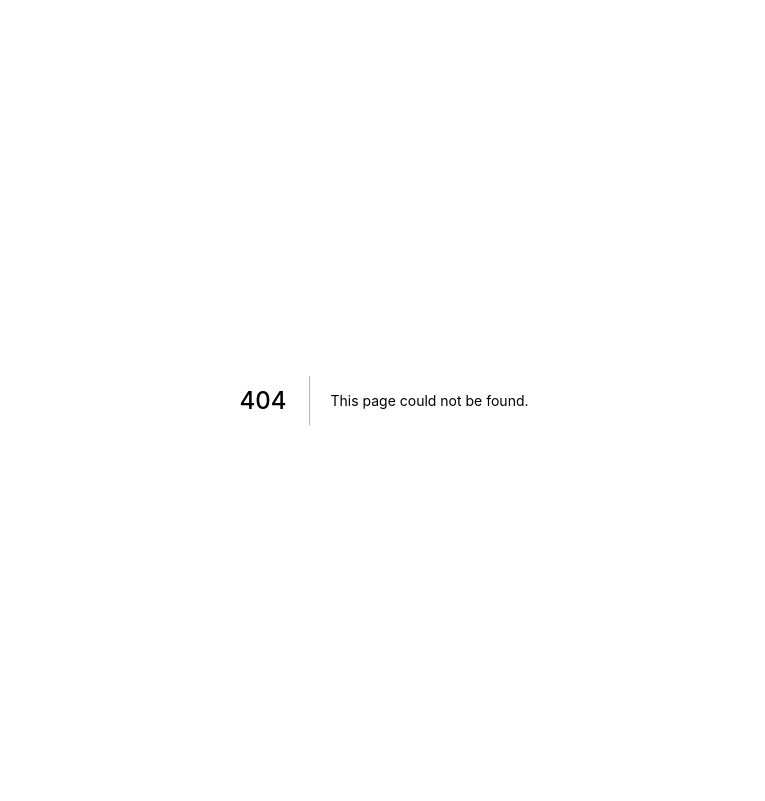
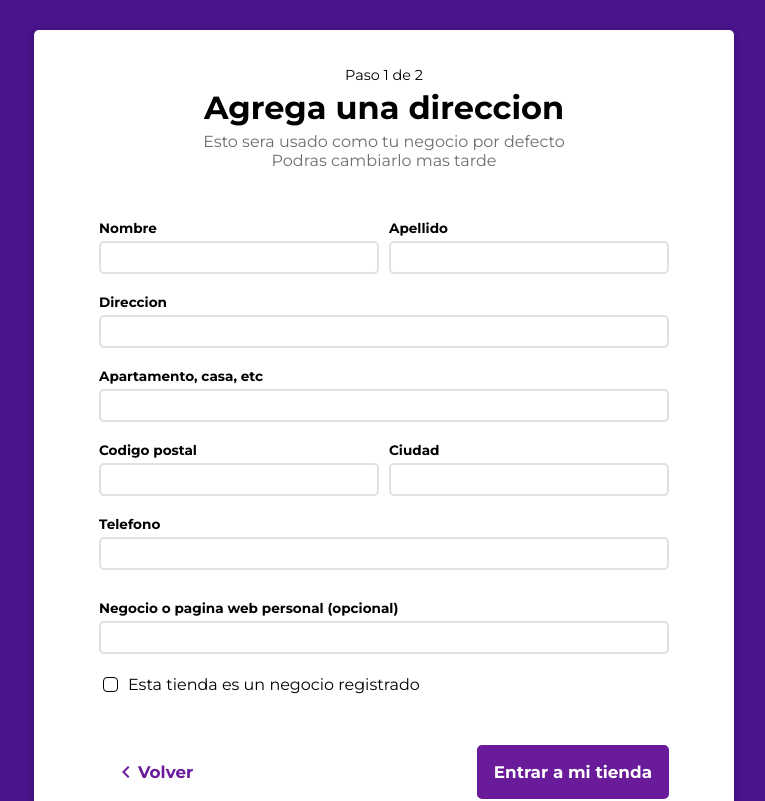
Before and after one commit to facundo3336/account-portal, a Next.js app: page /account-setup/adress in a window 1280 px wide. Before the commit this address had no page. Shown: the top 801 px of the page, without its empty margins (256-1021 px from the left). Built offline with nearby package versions, Linux system fonts and the light colour scheme.

Commit message:
Create account setup step 2

```diff
--- a/components/Card/Card.module.scss
+++ b/components/Card/Card.module.scss
@@ -36,6 +36,8 @@
     }
 
     &.lg {
+      padding-top: 35px;
+      padding-bottom: 35px;
       max-width: 700px;
     }
   }
--- a/components/Checkbox/CheckBox.tsx
+++ b/components/Checkbox/CheckBox.tsx
@@ -2,13 +2,21 @@ import styles from "./Checkbox.module.scss";
 
 interface Props {
   label: string;
+  value: boolean;
+  onChange: (value: boolean) => void;
 }
 
-export const Checkbox = ({ label }: Props) => {
+export const Checkbox = ({ label, value, onChange }: Props) => {
   return (
     <div className={styles.checkBoxContainer}>
       <label>
-        <input className={styles.checkBoxInput} type="checkbox" /> {label}
+        <input
+          onChange={(e) => onChange(e.target.checked)}
+          checked={value}
+          className={styles.checkBoxInput}
+          type="checkbox"
+        />{" "}
+        {label}
       </label>
     </div>
   );
--- a/components/Input/Input.module.scss
+++ b/components/Input/Input.module.scss
@@ -3,9 +3,10 @@
 .inputContainer {
   display: flex;
   flex-direction: column;
+  width: 100%;
 
   label {
-    margin-bottom: 10px;
+    margin-bottom: 5px;
   }
 }
 
@@ -33,6 +34,7 @@
   padding: 7px;
   border-radius: 5px;
   border: 2px solid map-get($colors, "lighterGrey");
+  width: 100%;
 }
 
 @media screen and (min-width: 1024px) {
--- a/components/Input/Input.tsx
+++ b/components/Input/Input.tsx
@@ -10,6 +10,7 @@ interface Props {
   };
   value: string;
   onChange: (value: string) => void;
+  extraClass?: string;
 }
 
 export const Input = ({ type, label, link, value, onChange }: Props) => {
--- a/pages/_document.tsx
+++ b/pages/_document.tsx
@@ -10,7 +10,7 @@ class MyDocument extends Document {
             rel="stylesheet"
           ></link>
           <link
-            href="https://fonts.googleapis.com/icon?family=Material+Icons"
+            href="https://fonts.googleapis.com/icon?family=Material+Icons+Outlined"
             rel="stylesheet"
           ></link>
         </Head>
--- a/pages/account-setup/AccountSetup.module.scss
+++ b/pages/account-setup/AccountSetup.module.scss
@@ -20,8 +20,13 @@
   }
   p {
     margin-top: 0;
+    margin-bottom: 0;
     color: map-get($colors, "grey");
     font-weight: 500;
+
+    &:last-child {
+      margin-bottom: 20px;
+    }
   }
 
   .stepLetter {
@@ -49,6 +54,73 @@
   }
 }
 
+.step2Container {
+  padding-top: 30px;
+  padding-bottom: 30px;
+  min-height: 100vh;
+  background-color: map-get($colors, $key: "primary-900");
+}
+
+.step2CardContainer {
+  margin: 0 auto 40px auto;
+  display: flex;
+  justify-content: center;
+  flex-direction: column;
+  align-items: center;
+}
+
+.accountSetupDobleInput {
+  gap: 10px;
+}
+
+.accountSetupInputContainer {
+  gap: 10px;
+  display: flex;
+  width: 100%;
+  margin-bottom: 20px;
+
+  label {
+    font-size: 0.85rem;
+  }
+
+  &:last-child {
+    flex-direction: column;
+
+    input {
+      margin-bottom: 20px;
+    }
+  }
+}
+
+.step2ButtonsContainer {
+  margin-top: 50px;
+  margin-bottom: 0;
+}
+
+.step2Button {
+  &:first-child {
+    margin-bottom: 20px;
+  }
+}
+
+.buttonArrow {
+  display: flex;
+  align-items: center;
+  justify-content: center;
+}
+
+.step2Terms {
+  margin-top: 30px;
+  color: white;
+  text-align: center;
+  font-size: 0.85rem;
+  max-width: 450px;
+
+  a {
+    color: map-get($colors, $key: "secondary-700");
+  }
+}
+
 @media screen and (min-width: 768px) {
   .accountSetupButtonsContainer {
     margin-top: 40px;
@@ -60,6 +132,20 @@
       margin: 0 15px 0 0;
     }
   }
+
+  .step2Checkbox {
+    display: flex;
+    justify-content: left;
+  }
+
+  .step2ButtonsContainer {
+    display: flex;
+    justify-content: space-between;
+
+    .step2Button:first-child {
+      order: 2;
+    }
+  }
 }
 
 @media screen and (min-width: 1024px) {
@@ -68,4 +154,13 @@
       font-size: 2rem;
     }
   }
+
+  .step2Terms {
+    max-width: 600px;
+    line-height: 1.2rem;
+  }
+
+  .accountSetupInputContainer:last-child {
+    margin-bottom: 0;
+  }
 }
--- /dev/null
+++ b/pages/account-setup/adress.tsx
@@ -0,0 +1,166 @@
+import { NextPage } from "next";
+import Link from "next/link";
+import Router from "next/router";
+import { useState } from "react";
+import { Button, ButtonColor } from "../../components/Button/Button";
+import { Card } from "../../components/Card/Card";
+import { Checkbox } from "../../components/Checkbox/CheckBox";
+import { Input } from "../../components/Input/Input";
+import styles from "./AccountSetup.module.scss";
+
+const Adress: NextPage = () => {
+  const [data, setData] = useState({
+    name: "",
+    surname: "",
+    adress: "",
+    home: "",
+    postalCode: "",
+    city: "",
+    phone: "",
+    webPageBussiness: "",
+    registeredBussiness: false,
+  });
+
+  const onChangeSetData = (value: string | boolean, name: string) => {
+    setData({
+      ...data,
+      [name]: value,
+    });
+  };
+
+  const onClickRedirect = () => {
+    Router.push("/account-setup");
+  };
+
+  return (
+    <div className={styles.step2Container + " sideSpacing"}>
+      <div className={styles.step2CardContainer}>
+        <Card size="lg">
+          <div>
+            <div className={styles.accountSetupHeadContainer}>
+              <span className={styles.stepLetter}>Paso 1 de 2</span>
+              <h1>Agrega una direccion</h1>
+              <p>Esto sera usado como tu negocio por defecto</p>
+              <p>Podras cambiarlo mas tarde</p>
+            </div>
+            <div>
+              <div className={styles.accountSetupInputContainer}>
+                <Input
+                  label="Nombre"
+                  type="text"
+                  value={data.name}
+                  onChange={(value: string) => {
+                    onChangeSetData(value, "name");
+                  }}
+                />
+                <Input
+                  label="Apellido"
+                  type="text"
+                  value={data.surname}
+                  onChange={(value: string) => {
+                    onChangeSetData(value, "surname");
+                  }}
+                />
+              </div>
+              <div className={styles.accountSetupInputContainer}>
+                <Input
+                  label="Direccion"
+                  type="text"
+                  value={data.adress}
+                  onChange={(value: string) => {
+                    onChangeSetData(value, "adress");
+                  }}
+                />
+              </div>
+              <div
+                className={
+                  styles.accountSetupInputContainer +
+                  " " +
+                  styles.accountSetupDobleInput
+                }
+              >
+                <Input
+                  label="Apartamento, casa, etc"
+                  type="text"
+                  value={data.home}
+                  onChange={(value: string) => {
+                    onChangeSetData(value, "home");
+                  }}
+                />
+              </div>
+              <div className={styles.accountSetupInputContainer}>
+                <Input
+                  label="Codigo postal"
+                  type="text"
+                  value={data.postalCode}
+                  onChange={(value: string) => {
+                    onChangeSetData(value, "postalCode");
+                  }}
+                />
+                <Input
+                  label="Ciudad"
+                  type="text"
+                  value={data.city}
+                  onChange={(value: string) => {
+                    onChangeSetData(value, "city");
+                  }}
+                />
+              </div>
+              <div className={styles.accountSetupInputContainer}>
+                <Input
+                  label="Telefono"
+                  type="text"
+                  value={data.phone}
+                  onChange={(value: string) => {
+                    onChangeSetData(value, "phone");
+                  }}
+                />
+                <Input
+                  label="Negocio o pagina web personal (opcional)"
+                  type="text"
+                  value={data.webPageBussiness}
+                  onChange={(value: string) => {
+                    onChangeSetData(value, "webPageBussiness");
+                  }}
+                />
+              </div>
+            </div>
+          </div>
+          <div className={styles.step2Checkbox}>
+            <Checkbox
+              onChange={(value: boolean) => {
+                onChangeSetData(value, "registeredBussiness");
+              }}
+              value={data.registeredBussiness}
+              label="Esta tienda es un negocio registrado"
+            />
+          </div>
+          <div className={styles.step2ButtonsContainer}>
+            <div className={styles.step2Button}>
+              <Button onClick={() => {}} color={ButtonColor.Primary}>
+                Entrar a mi tienda
+              </Button>
+            </div>
+            <div className={styles.step2Button}>
+              <Button onClick={onClickRedirect} color={ButtonColor.Default}>
+                <div className={styles.buttonArrow}>
+                  <span className="material-icons-outlined">chevron_left</span>
+                  Volver
+                </div>
+              </Button>
+            </div>
+          </div>
+        </Card>
+        <div className={styles.step2Terms}>
+          <p>
+            Clickeando en "Entrar a mi tienda" estas de acuerdo con Eshopuy{" "}
+            <Link href="/">Terminos y condiciones</Link> y{" "}
+            <Link href="/">Politica de privacidad</Link>
+          </p>
+        </div>
+      </div>
+    </div>
+  );
+};
+
+export default Adress;
--- a/pages/account-setup/index.tsx
+++ b/pages/account-setup/index.tsx
@@ -27,7 +27,7 @@ const AccountSetup: NextPage = () => {
   };
 
   const onClickRedirect = () => {
-    Router.push("/");
+    Router.push("/account-setup/adress");
   };
 
   const onChangeSetValue = (value: string, name: string) => {
```
